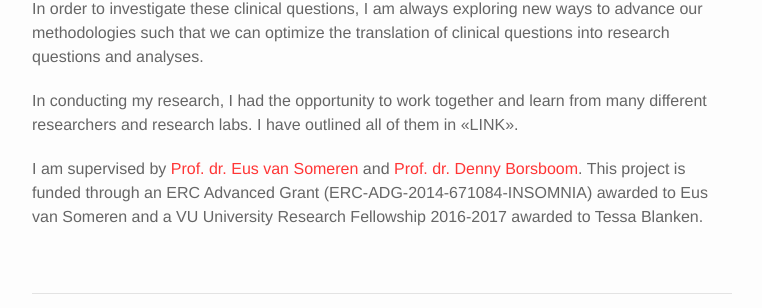
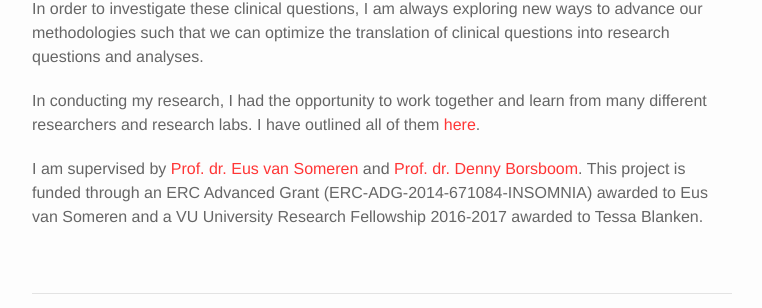
Before and after one commit to tfblanken/tfblanken.github.io, a Jekyll site: the page built from about.md, in a window 1280 px wide and 1187 px high. Shown: the part 644-952 px from the top of the window, without its empty margins (258-1020 px from the left). Built offline with Jekyll 4.4.1, drawn with Linux system fonts in a browser that asks for light colours; nearby versions of some CDN libraries.

Commit message:
Update link in about page

```diff
--- a/about.md
+++ b/about.md
@@ -19,7 +19,7 @@ My project mainly evolves around the heterogeneity of insomnia and its relations
 
 In order to investigate these clinical questions, I am always exploring new ways to advance our methodologies such that we can optimize the translation of clinical questions into research questions and analyses.
 
-In conducting my research, I had the opportunity to work together and learn from many different researchers and research labs. I have outlined all of them in <<LINK>>.
+In conducting my research, I had the opportunity to work together and learn from many different researchers and research labs. I have outlined all of them <a href="https://tfblanken.github.io/portfolio/6_collaborations/" target="blank">here</a>.
 
 I am supervised by <a href="https://nin.nl/research/researchgroups/van-someren-group/" target="blank">Prof. dr. Eus van Someren</a> and <a href="https://dennyborsboom.com/" target="blank">Prof. dr. Denny Borsboom</a>. This project is funded through an ERC Advanced Grant (ERC-ADG-2014-671084-INSOMNIA) awarded to Eus van Someren and a VU University Research Fellowship 2016-2017 awarded to Tessa Blanken.
 
```
